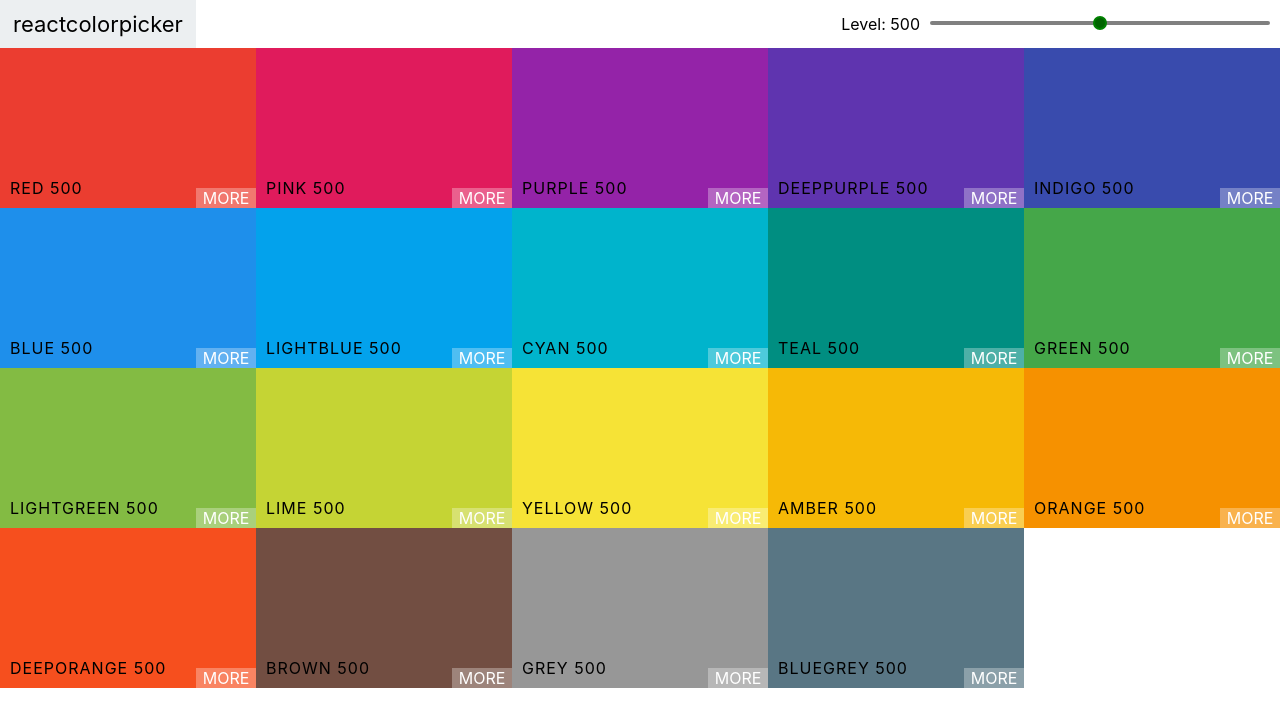
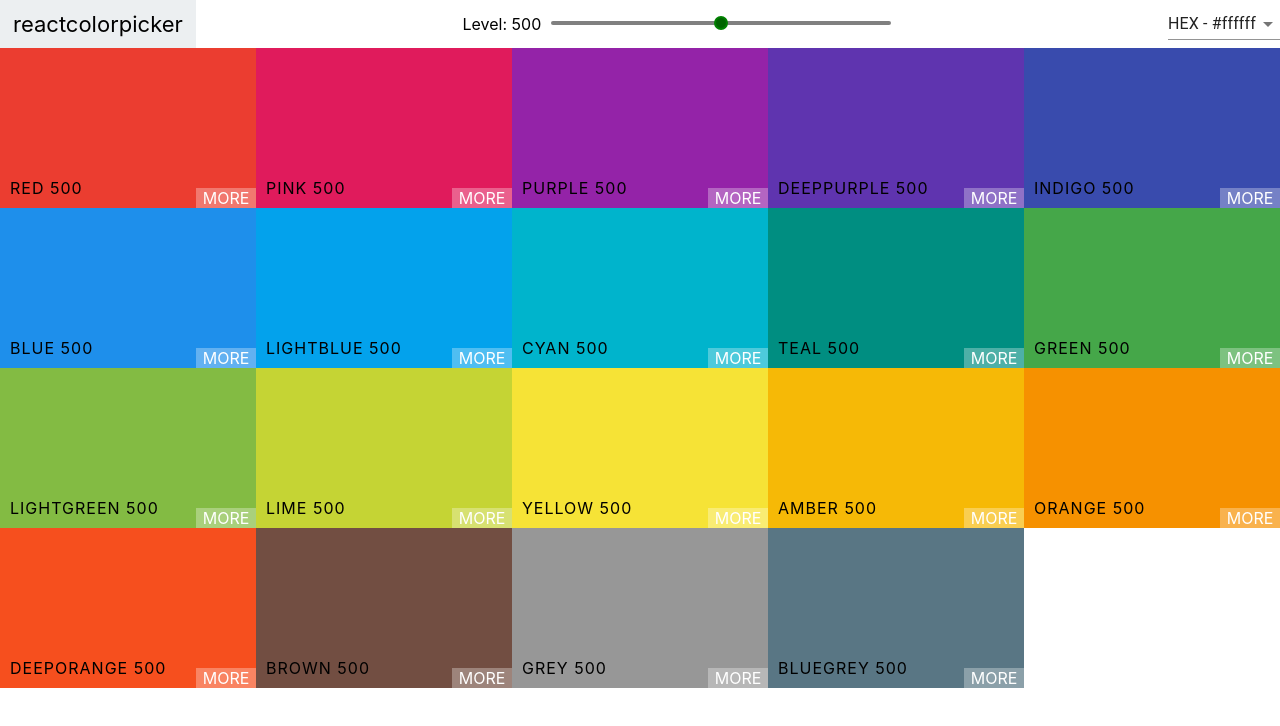
Before and after one commit to Wings30306/react-colors-1, a React (Create React App) app in the folder colors/: page / in a window 1280 px wide. Shown: the top 726 px of the page. Built offline with nearby package versions, Linux system fonts and the light colour scheme.

Commit message:
Add Select from Material-UI for format change

```diff
--- a/colors/package.json
+++ b/colors/package.json
@@ -3,6 +3,7 @@
   "version": "0.1.0",
   "private": true,
   "dependencies": {
+    "@material-ui/core": "^4.11.4",
     "@testing-library/jest-dom": "^5.11.4",
     "@testing-library/react": "^11.1.0",
     "@testing-library/user-event": "^12.1.10",
--- a/colors/src/Navbar.js
+++ b/colors/src/Navbar.js
@@ -1,12 +1,25 @@
 import { Component } from "react";
 import Slider from 'rc-slider';
+import { MenuItem, Select } from "@material-ui/core"
 import 'rc-slider/assets/index.css';
 import "./Navbar.css"
 
 class Navbar extends Component {
-    render(){
+    constructor(props){
+        super(props);
+        this.state = {format: "hex"}
+        this.handleChange = this.handleChange.bind(this)
+    }
+
+    handleChange(e){
+        this.setState({ format: e.target.value })
+        this.props.handleChange(e.target.value)
+    }
+
+    render() {
         const { level, changeLevel } = this.props
-        return(
+        const { format } = this.state;
+        return (
             <nav className="Navbar">
                 <div className="logo">reactcolorpicker</div>
                 <div className="slider-container">
@@ -21,7 +34,13 @@
                         />
                     </div>
                 </div>
-
+                <div className="select-container">
+                    <Select value={format} onChange={this.handleChange}>
+                        <MenuItem value="hex">HEX - #ffffff</MenuItem>
+                        <MenuItem value="rgb">RGB - rgb(255,255,255)</MenuItem>
+                        <MenuItem value="rgba">RGBA - rgba(255,255,255,1.0)</MenuItem>
+                    </Select>
+                </div>
             </nav>
         )
     }
--- a/colors/src/Palette.js
+++ b/colors/src/Palette.js
@@ -8,23 +8,28 @@
 class Palette extends Component {
     constructor(props){
         super(props);
-        this.state = { level: 500}
-        this.changeLevel = this.changeLevel.bind(this)
+        this.state = { level: 500, format: "hex"}
+        this.changeLevel = this.changeLevel.bind(this);
+        this.changeFormat = this.changeFormat.bind(this);
     }
 
     changeLevel(level){
         this.setState({ level })
     }
 
+    changeFormat(val){
+        this.setState({ format: val})
+    }
+
     render() {
         const { colors } = this.props.palette;
-        const { level } = this.state;
+        const { level, format } = this.state;
         const ColorBoxes = colors[level].map(color => (
-            <ColorBox color={color.hex} name={color.name} />
+            <ColorBox color={color[format]} name={color.name} />
         ))
         return (
             <div className="Palette">
-                <Navbar level={level} changeLevel={this.changeLevel}/>
+                <Navbar level={level} changeLevel={this.changeLevel} handleChange={this.changeFormat}/>
                 <div className="Palette-colors">
                     {ColorBoxes}
                 </div>
--- a/colors/src/colorHelpers.js
+++ b/colors/src/colorHelpers.js
@@ -22,7 +22,7 @@
                 rgba: chroma(scale[i])
                     .css()
                     .replace("rgb", "rgba")
-                    .replace(")", ",1.0")
+                    .replace(")", ",1.0)")
             });
         }
     }
```
Also changed, not shown: 1 other file (tests, documents, lock files or other folders). Lines whose indentation alone changed are shown as unchanged.
